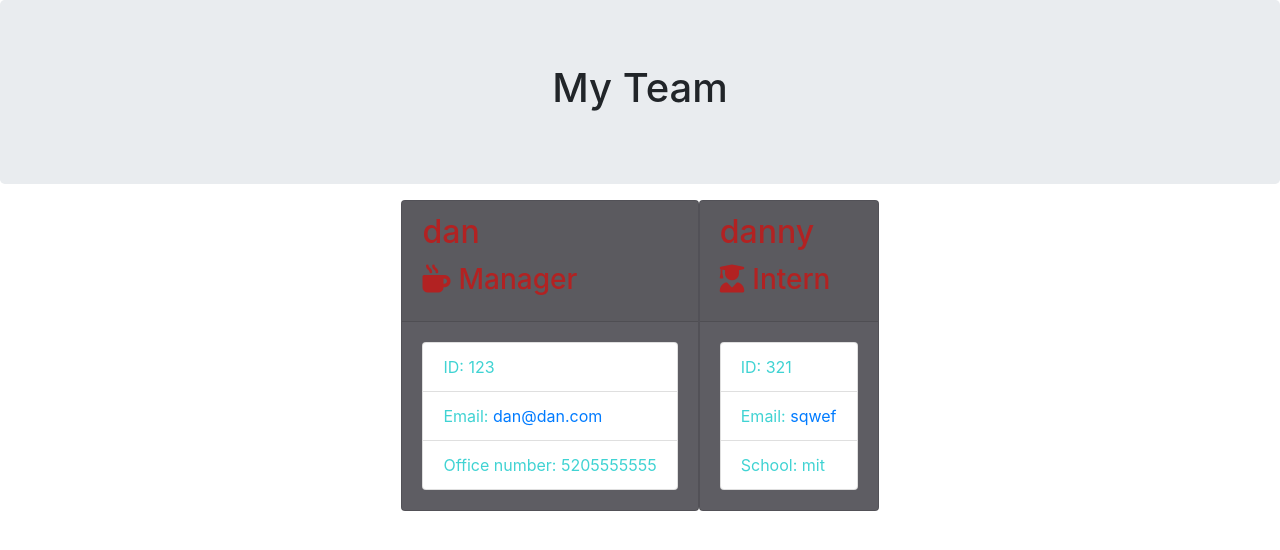
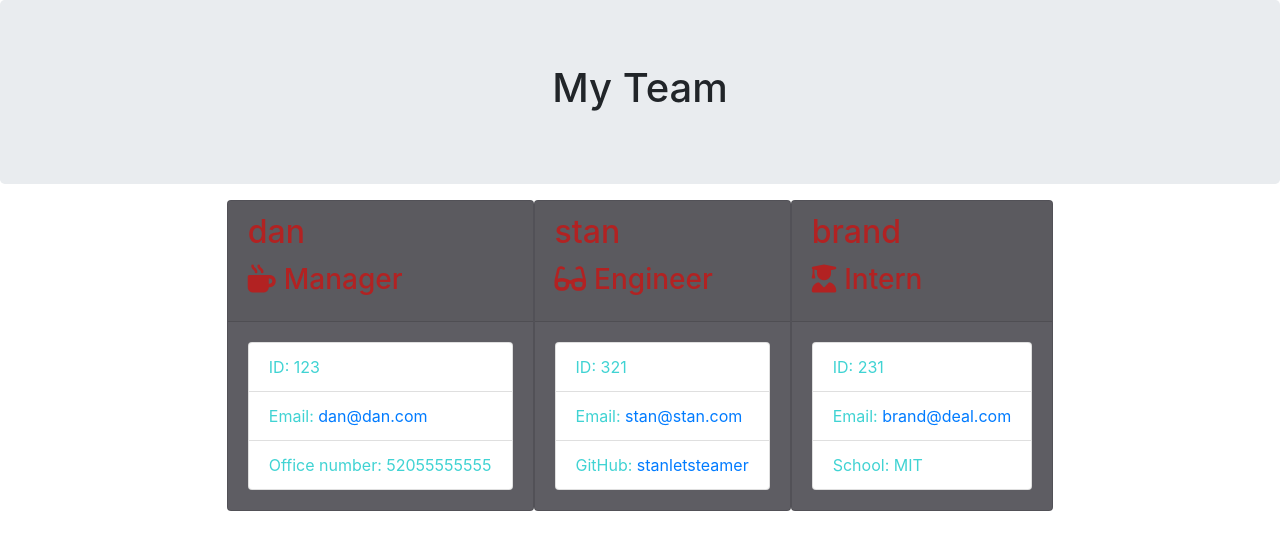
Before and after one commit to DarkDave1185/engineTemplate, a website: page output/team.html in a window 1280 px wide. Drawn offline with nearby package versions, Linux system fonts and the light colour scheme.

Commit message:
making sure all reqs are met and screens uploaded

```diff
--- a/output/team.html
+++ b/output/team.html
@@ -7,7 +7,7 @@
     <meta http-equiv="X-UA-Compatible" content="ie=edge" />
     <title>My Team</title>
     <link rel="stylesheet" href="https://stackpath.bootstrapcdn.com/bootstrap/4.5.2/css/bootstrap.min.css" integrity="sha384-JcKb8q3iqJ61gNV9KGb8thSsNjpSL0n8PARn9HuZOnIxN0hoP+VmmDGMN5t9UJ0Z" crossorigin="anonymous">
-    <link rel="stylesheet" href="..\output\teamStyle.css">
+    <link rel="stylesheet" href="../output/teamStyle.css">
     <script src="https://kit.fontawesome.com/39871799b2.js" crossorigin="anonymous"></script>
 </head>
 
@@ -31,24 +31,34 @@
         <ul class="list-group">
             <li class="list-group-item">ID: 123</li>
             <li class="list-group-item">Email: <a href="mailto:dan@dan.com">dan@dan.com</a></li>
-                            <li class="list-group-item">Office number: 5205555555</li>
+            <li class="list-group-item">Office number: 52055555555</li>
         </ul>
     </div>
+</div><div class="card employee-card">
+    <div class="card-header">
+        <h2 class="card-title">stan</h2>
+        <h3 class="card-title"><i class="fas fa-glasses mr-2"></i>Engineer</h3>
     </div>
-                <div class="card employee-card">
+    <div class="card-body">
+        <ul class="list-group">
+            <li class="list-group-item">ID: 321</li>
+            <li class="list-group-item">Email: <a href="mailto:stan@stan.com">stan@stan.com</a></li>
+            <li class="list-group-item">GitHub: <a href="https://github.com/stanletsteamer" target="_blank" rel="noopener noreferrer">stanletsteamer</a></li>
+        </ul>
+    </div>
+</div><div class="card employee-card">
     <div class="card-header">
-                        <h2 class="card-title">danny</h2>
+        <h2 class="card-title">brand</h2>
         <h3 class="card-title"><i class="fas fa-user-graduate mr-2"></i>Intern</h3>
     </div>
     <div class="card-body">
         <ul class="list-group">
-                            <li class="list-group-item">ID: 321</li>
-                            <li class="list-group-item">Email: <a href="mailto:sqwef">sqwef</a></li>
-                            <li class="list-group-item">School: mit</li>
+            <li class="list-group-item">ID: 231</li>
+            <li class="list-group-item">Email: <a href="mailto:brand@deal.com">brand@deal.com</a></li>
+            <li class="list-group-item">School: MIT</li>
         </ul>
     </div>
 </div>
-
             </div>
         </div>
     </div>
```
Also changed, not shown: README.md, Screens/engineTemplate.JPG (added), Screens/npmTestRun.JPG (added). Lines whose indentation alone changed are shown as unchanged.
